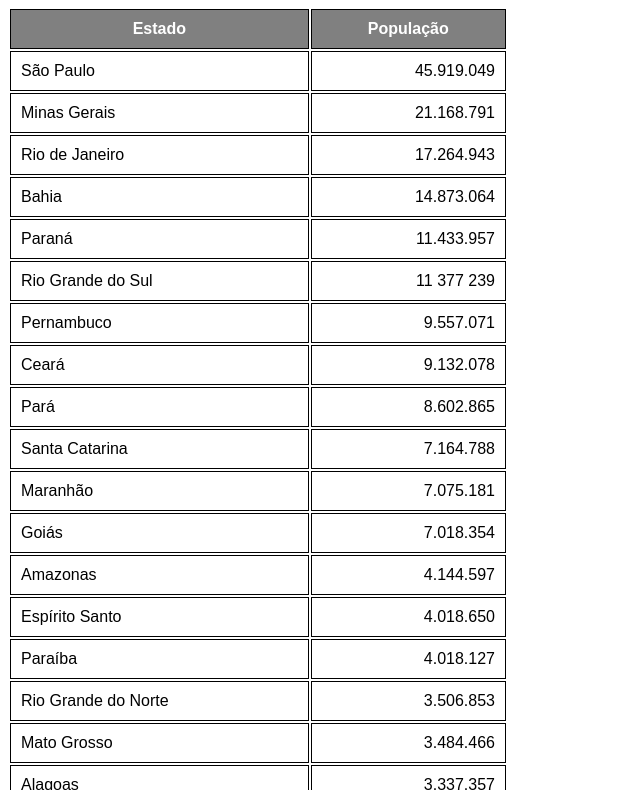
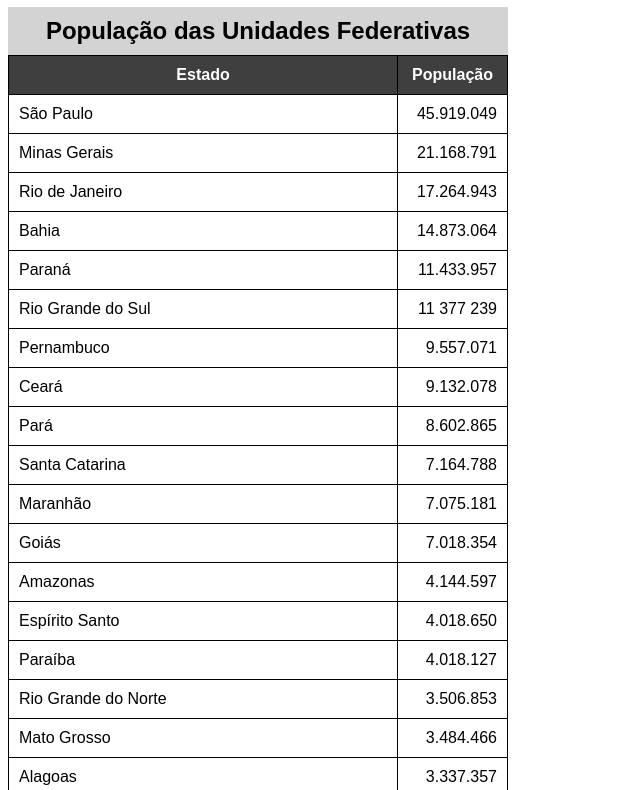
Before and after one commit to GabrielMendes130/html-css, a plain HTML site: page exercicios/ex023/tabela002.html in a window 1280 px wide. Shown: the part 73-863 px from the top of the page, without its empty margins (0-640 px from the left). Drawn offline with Linux system fonts and the light colour scheme.

Commit message:
Update tabela002.html

```diff
--- a/exercicios/ex023/tabela002.html
+++ b/exercicios/ex023/tabela002.html
@@ -11,6 +11,7 @@
 
         table{
             width: 500px;
+            border-collapse: collapse;
         }
 
         td,th{
@@ -18,12 +19,19 @@
             padding: 10px;
         }
 
+        caption{
+            font-size: 1.5em;
+            font-weight: bold;
+            padding: 10px;
+            background-color: lightgray;
+        }
+
         td.num{
             text-align: right;
         }
 
         thead, tfoot{
-            background-color: grey;
+            background-color: rgb(63, 63, 63);
             color: white;
         }
     </style>
@@ -33,6 +41,7 @@
     <!--
         ANATOMIA PARA TABELAS GRANDES
         TABLE
+            CAPTION
             THEAD
                 TR, TD, TH
             TBODY
@@ -41,10 +50,13 @@
                 TR, TD, TD
     -->
     <table>
+        <caption>
+            População das Unidades Federativas
+        </caption>
         <thead>
             <tr>
-                <th>Estado</th>
-                <th>População</th>
+                <th scope="col">Estado</th>
+                <th scope="col" style="width: 50px;">População</th>
             </tr>
         </thead>
         <tbody>
@@ -159,7 +171,7 @@
             </tr>
         <tfoot>
             <tr>
-                <th>Total de Habitantes</th>
+                <th scope="row">Total de Habitantes</th>
                 <td class="num"><strong>210.147.125</strong></td>
             </tr>
         </tfoot>
```
